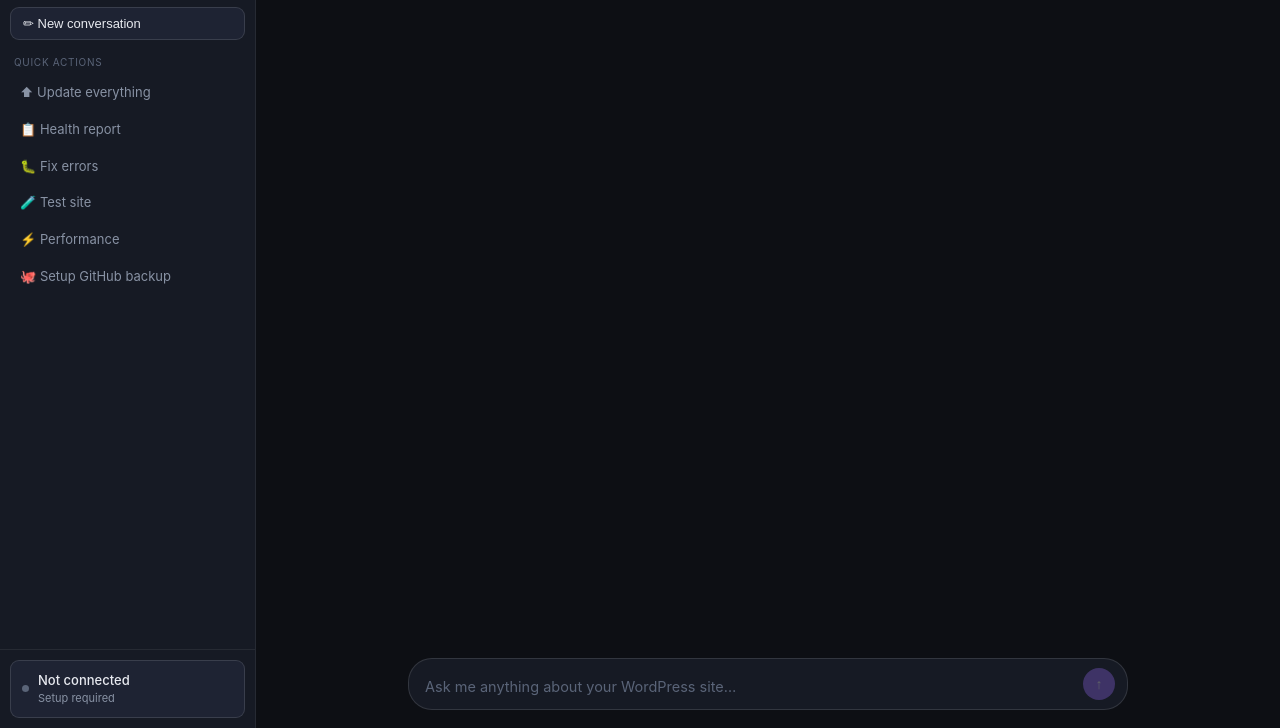
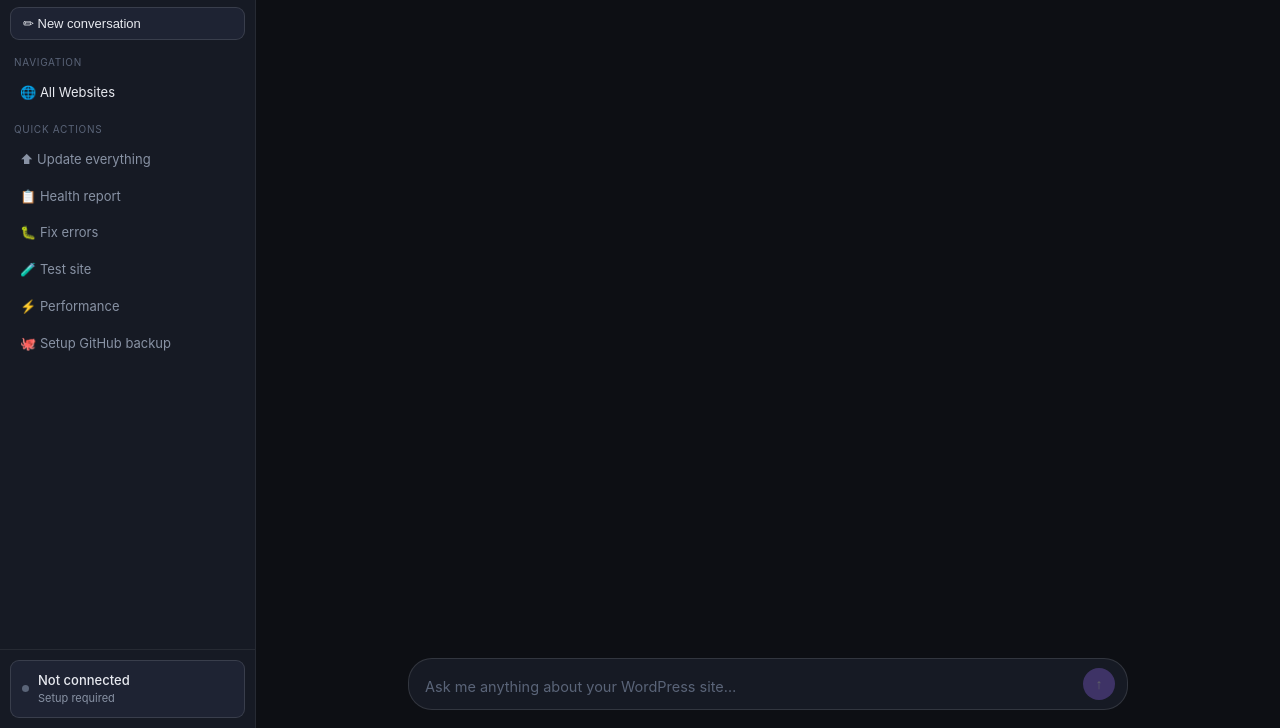
Before and after one commit to million-dollar-baby/ttwp_v2, a website: page dashboard/index.html in a window 1280 px wide. Shown: the part 72-800 px from the top of the page. Drawn offline with nearby package versions, Linux system fonts and the light colour scheme; no server answers.

Commit message:
Add navigation link to All Websites

```diff
--- a/dashboard/index.html
+++ b/dashboard/index.html
@@ -143,6 +143,8 @@ html,body{height:100%;background:var(--bg);color:var(--text);font-family:-apple-
 
     <button class="new-btn" onclick="newChat()">✏ New conversation</button>
 
+    <div class="sb-sec">Navigation</div>
+    <a href="sites.html" class="sb-item" style="text-decoration:none;color:inherit;display:block">🌐 All Websites</a>
     <div class="sb-sec">Quick actions</div>
     <div class="sb-item" onclick="sq('Update all plugins and themes safely')">⬆ Update everything</div>
     <div class="sb-item" onclick="sq('Run a full site health report')">📋 Health report</div>
```
